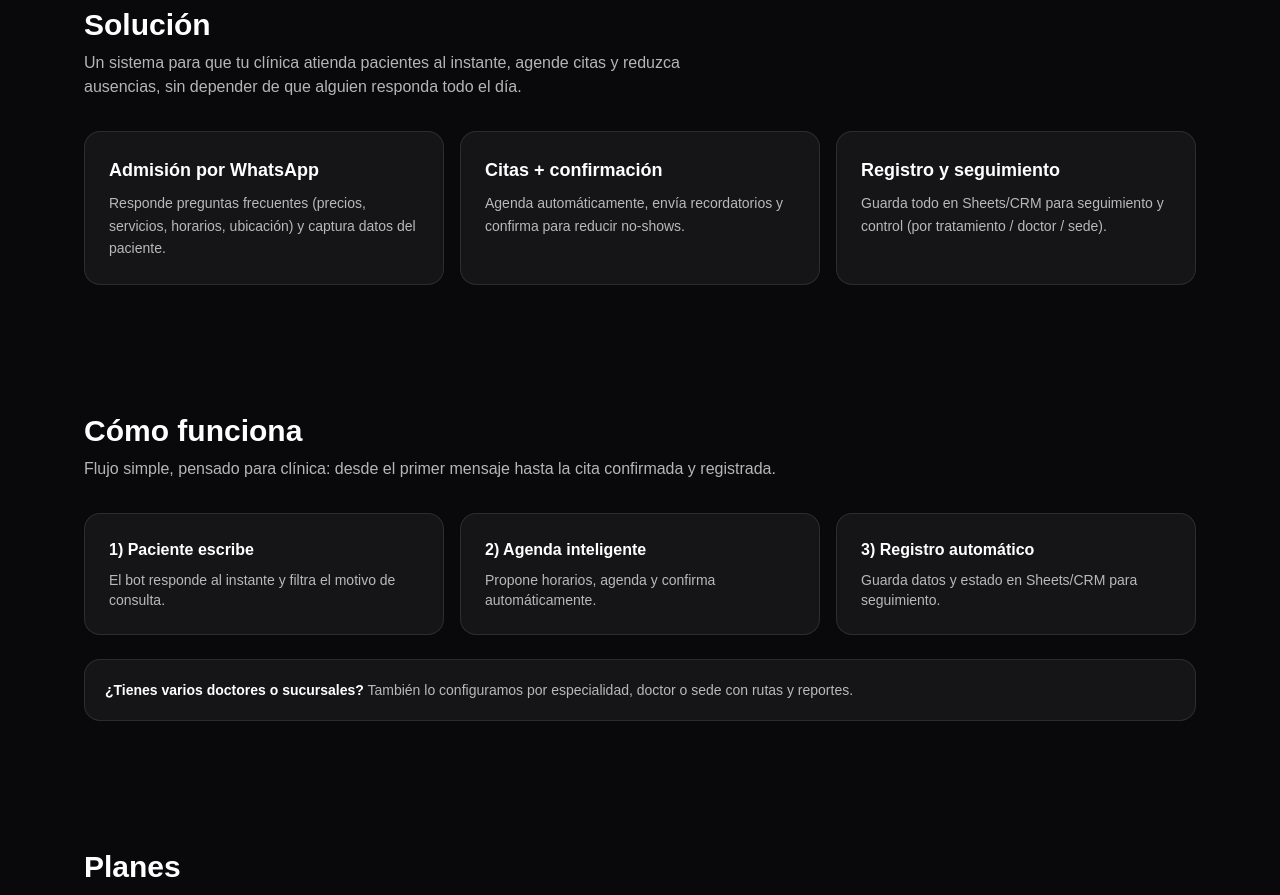
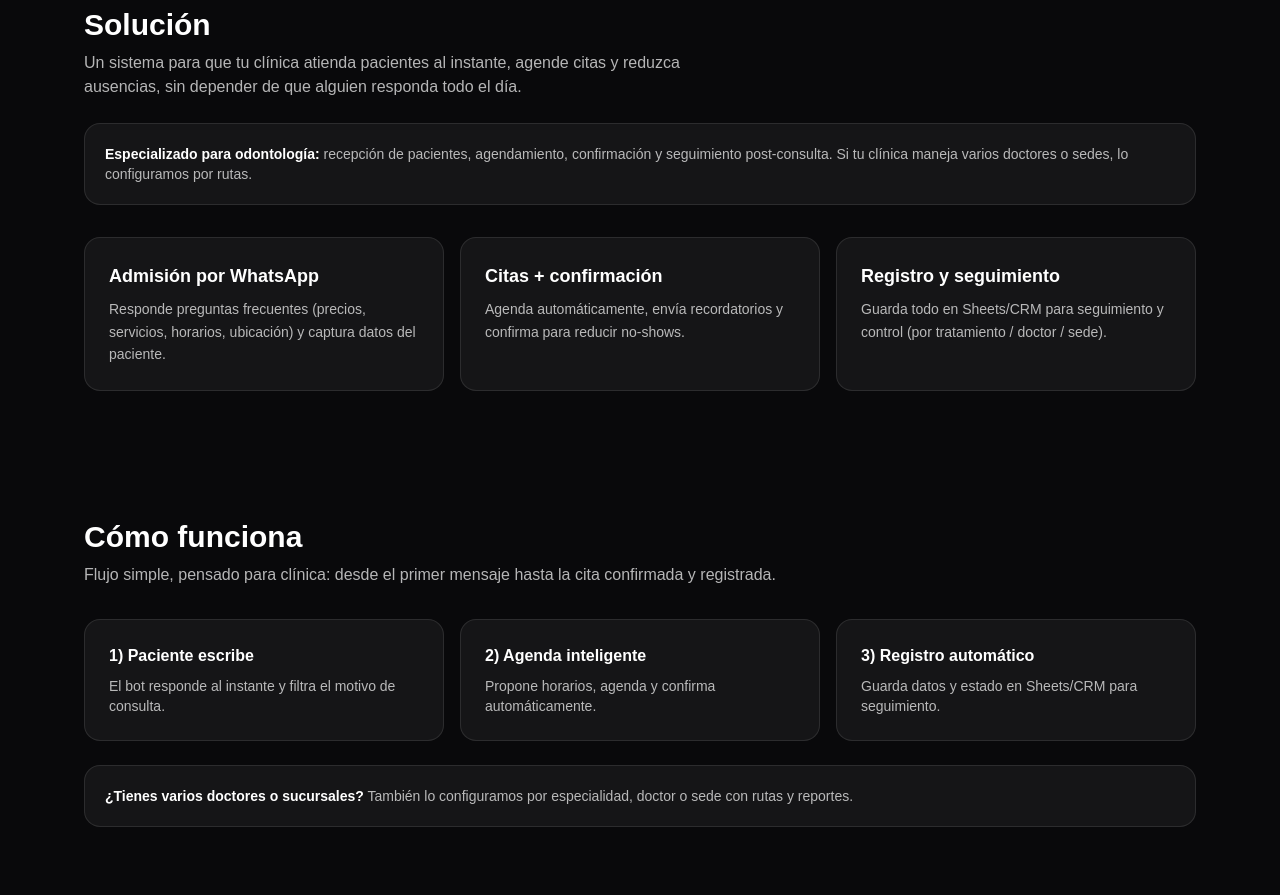
Before and after one commit to aicompanyjb-blip/ia-company-jb, a Next.js app: page / in a window 1280 px wide. Shown: the part 1220-2115 px from the top of the page. Built offline with nearby package versions, Linux system fonts and the light colour scheme.

Commit message:
actualizo loading

```diff
--- a/app/page.tsx
+++ b/app/page.tsx
@@ -234,6 +234,14 @@ export default function Home() {
           sin depender de que alguien responda todo el día.
         </p>
 
+      <div className="mt-6 rounded-2xl border border-white/10 bg-white/5 p-5">
+  <p className="text-sm text-white/70">
+    <span className="font-semibold text-white">Especializado para odontología:</span>{" "}
+    recepción de pacientes, agendamiento, confirmación y seguimiento post-consulta.
+    Si tu clínica maneja varios doctores o sedes, lo configuramos por rutas.
+  </p>
+</div>
+
         <div className="mt-8 grid gap-4 md:grid-cols-3">
           {[
             {
@@ -444,7 +452,7 @@ export default function Home() {
             <div className="overflow-hidden rounded-2xl border border-white/10 bg-zinc-900">
               <video controls preload="metadata" className="h-full w-full">
                 {/* Ajusta la ruta si tu video está en otro lado */}
-                <source src="/videos/testimonio.mp4" type="video/mp4" />
+                <source src="/videos/testimonios.mp4" type="video/mp4" />
                 Tu navegador no puede reproducir este video.
               </video>
             </div>
```
